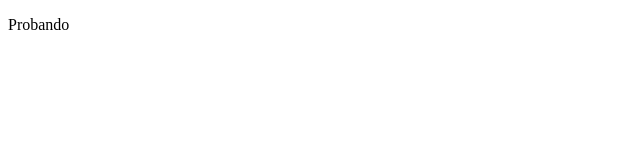
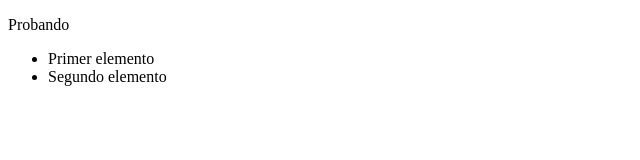
Before and after one commit to NicolasV2199/clase_git_esp, a plain HTML site: page index.html in a window 1280 px wide. Shown: the whole page, without its empty margins (0-640 px from the left). Drawn offline with Linux system fonts and the light colour scheme.

Commit message:
segundo commit

```diff
--- a/index.html
+++ b/index.html
@@ -10,6 +10,10 @@
 
   <div>
     <p>Probando</p>
+    <ul>
+      <li>Primer elemento</li>
+      <li>Segundo elemento</li>
+    </ul>
   </div>
 
 </body>
```
